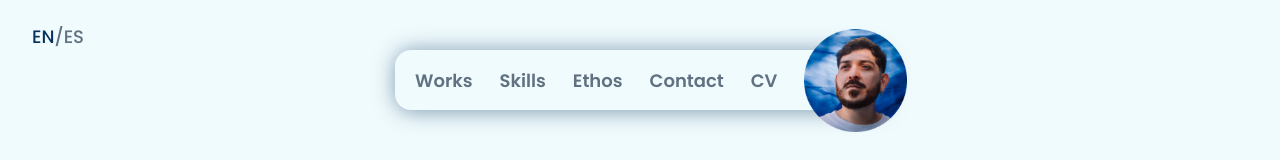
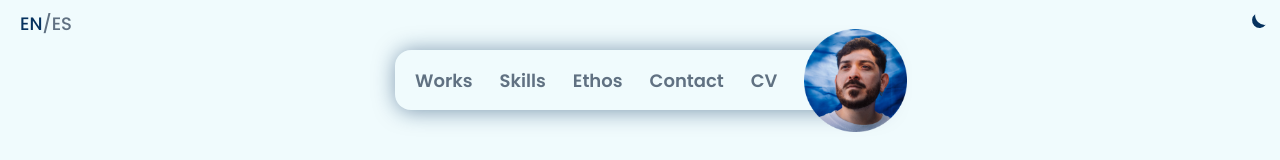
Before and after one commit to cero-vivo/luis-espinoza-porfolio, a Next.js app: page /en in a window 1280 px wide. Shown: the top 160 px of the page. Built offline with nearby package versions, Linux system fonts and the light colour scheme.

Commit message:
add themes

```diff
--- a/app/[locale]/globals.css
+++ b/app/[locale]/globals.css
@@ -36,6 +36,8 @@ footer, header, hgroup, menu, nav, section {
 }
 body {
 	line-height: 1;
+	background-color: var(--lightCyan);
+	color: var(--navyBlue);
 }
 ol, ul {
 	list-style: none;
@@ -56,3 +58,28 @@ table {
 html {
 	scroll-behavior: smooth;
 }
+
+html.dark body {
+    background-color: var(--lightCyan);
+    color: var(--navyBlue);
+ }
+
+ .root-colors.dark {
+    --lightCyan: #1E1F29;
+    --navyBlue: #FFFFFF;
+    --slateGray: #9AA2CE;
+    --skyBlue: #8BE9FD;
+    --paleBlue: #303144;
+    --white: #FFFFFF;
+    --overlay: rgba(30, 31, 41, 0.6);
+ }
+
+.root-colors.light {
+  --lightCyan: #F0FBFD;
+  --navyBlue: #06325F;
+  --slateGray: #607182;
+  --skyBlue: #22A2FF;
+  --paleBlue: #DDF2FF;
+  --white: #FFFFFF;
+  --overlay: rgba(6, 50, 95, 0.3);
+}
--- a/app/[locale]/page.tsx
+++ b/app/[locale]/page.tsx
@@ -1,4 +1,6 @@
+import { LanguageSwitcher } from "@/components/basic/language-switcher/language-switcher";
 import { ContactModal } from "@/components/modals/contact-modal";
+import { ThemeToggle } from "@/components/basic/theme-toggle/theme-toggle";
 import { Ethos } from "@/components/pages/ethos/ethos";
 import { Landing } from "@/components/pages/landing/landing";
 import { Skills } from "@/components/pages/skills/skills";
@@ -10,6 +12,8 @@ export default function Home() {
 	return (
 		<main>
 			<Header />
+			<LanguageSwitcher/>
+			<ThemeToggle />
 			<Landing />
 			<Works/>
 			<Skills/>
--- /dev/null
+++ b/components/basic/icons/moon-icon.tsx
@@ -0,0 +1,16 @@
+import React, { FC } from "react";
+import { SvgIconProps } from "./icons.types";
+
+export const MoonIcon: FC<SvgIconProps> = ({ color, width = 24, height = 24, classes, onClick }) => (
+  <svg
+    xmlns="http://www.w3.org/2000/svg"
+    width={width}
+    height={height}
+    viewBox="0 0 24 24"
+    fill={color}
+    className={classes}
+    onClick={onClick}
+  >
+    <path d="M21 12.79A9 9 0 0 1 11.21 3 7 7 0 1 0 21 12.79z" />
+  </svg>
+);
--- /dev/null
+++ b/components/basic/icons/sun-icon.tsx
@@ -0,0 +1,26 @@
+import React, { FC } from "react";
+import { SvgIconProps } from "./icons.types";
+
+export const SunIcon: FC<SvgIconProps> = ({ color, width = 24, height = 24, classes, onClick }) => (
+  <svg
+    xmlns="http://www.w3.org/2000/svg"
+    width={width}
+    height={height}
+    viewBox="0 0 24 24"
+    fill={color}
+    className={classes}
+    onClick={onClick}
+  >
+    <circle cx="12" cy="12" r="5" />
+    <g stroke={color} strokeWidth="2" strokeLinecap="round">
+      <line x1="12" y1="1" x2="12" y2="3" />
+      <line x1="12" y1="21" x2="12" y2="23" />
+      <line x1="4.22" y1="4.22" x2="5.64" y2="5.64" />
+      <line x1="18.36" y1="18.36" x2="19.78" y2="19.78" />
+      <line x1="1" y1="12" x2="3" y2="12" />
+      <line x1="21" y1="12" x2="23" y2="12" />
+      <line x1="4.22" y1="19.78" x2="5.64" y2="18.36" />
+      <line x1="18.36" y1="5.64" x2="19.78" y2="4.22" />
+    </g>
+  </svg>
+);
--- a/components/basic/language-switcher/language-switcher.module.css
+++ b/components/basic/language-switcher/language-switcher.module.css
@@ -2,6 +2,9 @@
     display: flex;
     align-self: start;
     position: fixed;
+    z-index: 10000;
+    top: 10px;
+    left: 20px;
 }
 .text {
     font-size: 18px;
--- /dev/null
+++ b/components/basic/theme-toggle/theme-toggle.module.css
@@ -0,0 +1,14 @@
+.toggleButton {
+    position: fixed;
+    top: 10px;
+    right: 5px;
+    background: none;
+    border: none;
+    font-size: 28px;
+    cursor: pointer;
+    z-index: 10000;
+    transition: transform 0.2s ease;
+}
+.toggleButton:hover {
+    transform: scale(1.1);
+}
--- /dev/null
+++ b/components/basic/theme-toggle/theme-toggle.tsx
@@ -0,0 +1,38 @@
+"use client"
+
+import { useEffect, useState } from 'react'
+import styles from "./theme-toggle.module.css"
+import { SunIcon } from "@/components/basic/icons/sun-icon"
+import { MoonIcon } from "@/components/basic/icons/moon-icon"
+
+export const ThemeToggle = () => {
+  const [isDark, setIsDark] = useState(false)
+
+  // Sync with localStorage & prefers-color-scheme
+  useEffect(() => {
+    const stored = typeof window !== 'undefined' ? localStorage.getItem('theme') : null
+    const prefersDark = window.matchMedia && window.matchMedia('(prefers-color-scheme: dark)').matches
+    const enabled = stored === 'dark' || (!stored && prefersDark)
+    setIsDark(enabled)
+    document.documentElement.classList.remove('light', 'dark')
+    document.documentElement.classList.add(enabled ? 'dark' : 'light')
+  }, [])
+
+  const toggleTheme = () => {
+    const newDark = !isDark
+    setIsDark(newDark)
+    document.documentElement.classList.remove('light', 'dark')
+    document.documentElement.classList.add(newDark ? 'dark' : 'light')
+    localStorage.setItem('theme', newDark ? 'dark' : 'light')
+  }
+
+  return (
+    <button aria-label="theme toggle" className={styles.toggleButton} onClick={toggleTheme}>
+      {isDark ? (
+        <SunIcon color={'var(--navyBlue)'} width={26} height={26} />
+      ) : (
+        <MoonIcon color={'var(--navyBlue)'} width={26} height={26} />
+      )}
+    </button>
+  )
+}
--- a/components/modals/contact-modal.module.css
+++ b/components/modals/contact-modal.module.css
@@ -114,3 +114,29 @@
         gap: 12px;
     }
 }
+
+@media (prefers-color-scheme: dark) {
+  .modalCard {
+    background: rgba(48, 49, 68, 0.9); /* var(--paleBlue) con alpha */
+    box-shadow: 0 8px 24px rgba(0, 0, 0, 0.45);
+  }
+
+  .contactButton {
+    background-color: var(--paleBlue);
+    border-color: var(--skyBlue);
+    box-shadow: 0 2px 6px rgba(0, 0, 0, 0.4);
+  }
+
+  .contactButton:hover {
+    box-shadow: 0 6px 14px rgba(0, 0, 0, 0.55);
+    border-color: var(--skyBlue);
+  }
+
+  .contactLabel {
+    color: var(--navyBlue);
+  }
+
+  .contactDetail {
+    color: var(--slateGray);
+  }
+}
--- a/components/modals/contact-modal.tsx
+++ b/components/modals/contact-modal.tsx
@@ -19,29 +19,29 @@ export const ContactModal = () => {
 		<Modal isOpen={contactModalVisible}>
 			<article className={styles.modalCard}>
 				<span className={styles.closeButton} onClick={closeContactModal}>
-					<CloseIcon color={colors.navyBlue} width={28} height={28} />
+					<CloseIcon color={'var(--navyBlue)'} width={28} height={28} />
 				</span>
 				<h2 className={styles.name}>Luis Espinoza</h2>
 				<p className={styles.role}>Software Engineer</p>
 
 				<div className={styles.contactList}>
 					<button className={styles.contactButton} onClick={sendMeEmail}>
-						<EmailIcon color={colors.navyBlue} width={28} height={28} />
+						<EmailIcon color={'var(--navyBlue)'} width={28} height={28} />
 						<span className={styles.contactLabel}>Email</span>
 						<span className={styles.contactDetail}>luis.espinoza.nav@outlook.com</span>
 					</button>
 					<button className={styles.contactButton} onClick={sendMeWhatsapp}>
-						<WhatsappIcon color={colors.navyBlue} width={28} height={28} />
+						<WhatsappIcon color={'var(--navyBlue)'} width={28} height={28} />
 						<span className={styles.contactLabel}>WhatsApp</span>
 						<span className={styles.contactDetail}>+54 9 11 2388 1314</span>
 					</button>
 					<button className={styles.contactButton} onClick={callMe}>
-						<PhoneIcon color={colors.navyBlue} width={28} height={28} />
+						<PhoneIcon color={'var(--navyBlue)'} width={28} height={28} />
 						<span className={styles.contactLabel}>Llamar</span>
 						<span className={styles.contactDetail}>+54 9 11 2388 1314</span>
 					</button>
 					<button className={styles.contactButton} onClick={openLinkedin}>
-						<LinkedinIcon color={colors.navyBlue} width={28} height={28} />
+						<LinkedinIcon color={'var(--navyBlue)'} width={28} height={28} />
 						<span className={styles.contactLabel}>LinkedIn</span>
 						<span className={styles.contactDetail}>/in/luis-espinoza</span>
 					</button>
--- a/components/pages/landing/landing.tsx
+++ b/components/pages/landing/landing.tsx
@@ -30,7 +30,6 @@ export const Landing = () => {
 
 	return (
 		<Frame id={Sections.HOME}>
-			<LanguageSwitcher/>
 			<Heading variant={"h1"} text={t("title")} classes={styles.title}/>
 			<Paragraph text={t("message")} variant='bold' classes={styles.message}/>
 			<TechStack icons={iconStack}/>
```
